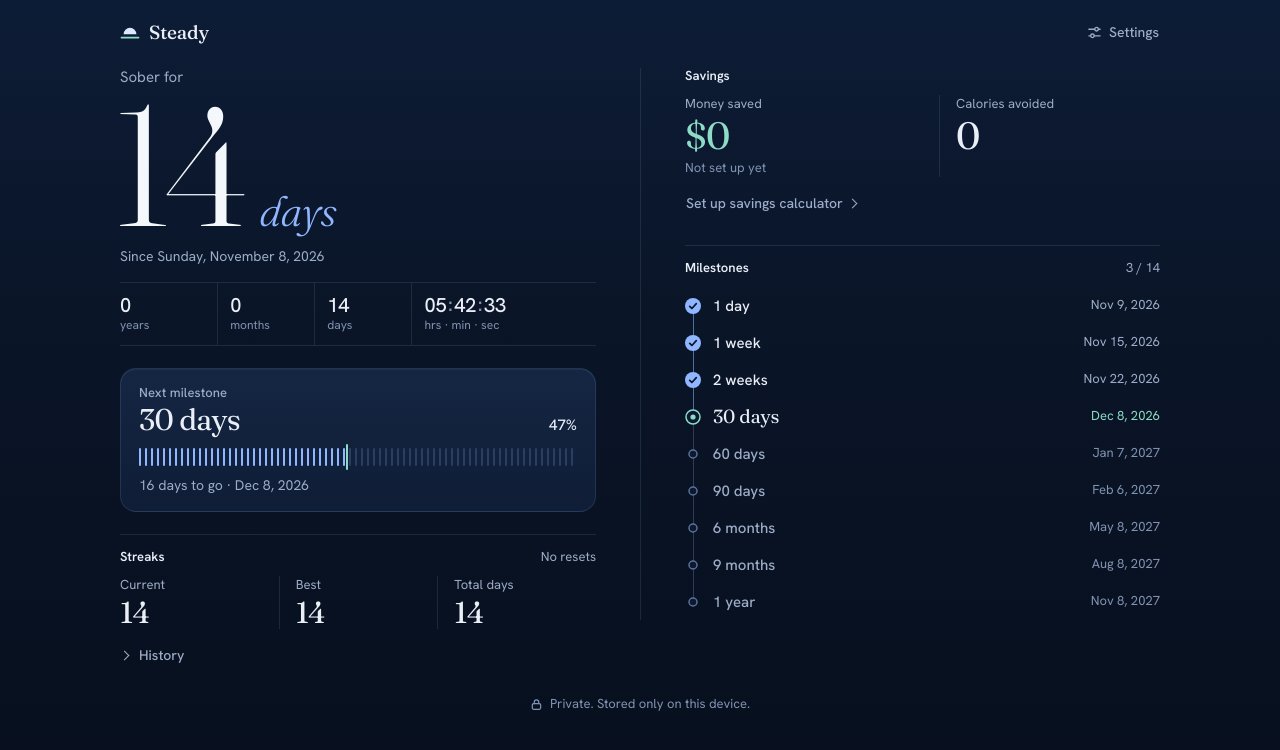
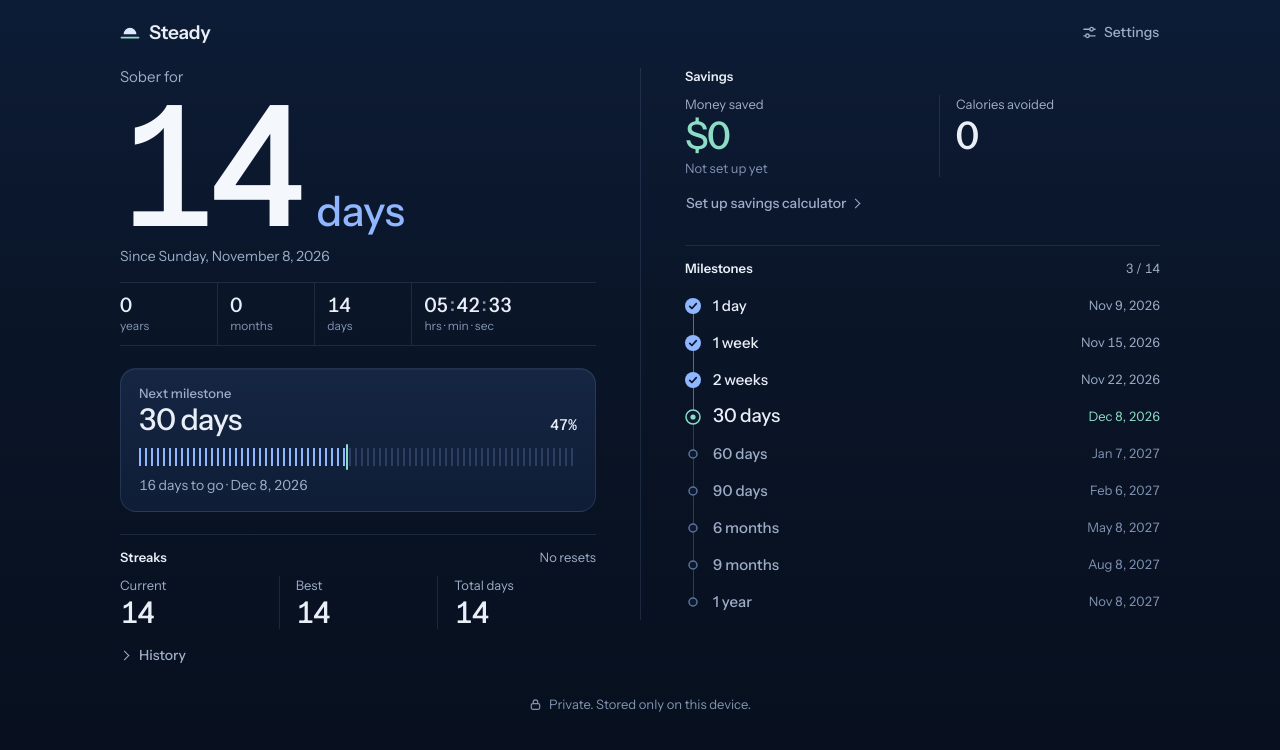
Before and after one commit to bradsnyder-web/Sober-App, a plain HTML site: page index.html in a window 1280 px wide. Drawn offline with Linux system fonts and the light colour scheme.

Commit message:
Switch to Instrument Sans; make the progress ruler plain CSS
Co-Authored-By: Claude Sonnet 5.5 <noreply@anthropic.com>
Claude-Session: https://claude.ai/code/session_01TFkCQNivVMDhBFFWmakMkn

```diff
--- a/index.html
+++ b/index.html
@@ -13,15 +13,11 @@
 <meta name="mobile-web-app-capable" content="yes">
 <meta name="apple-mobile-web-app-status-bar-style" content="black-translucent">
 <meta name="apple-mobile-web-app-title" content="Steady">
-<link rel="preload" href="fonts/fraunces-latin-opsz-normal.woff2" as="font" type="font/woff2" crossorigin>
+<link rel="preload" href="fonts/instrument-sans-latin-wght-normal.woff2" as="font" type="font/woff2" crossorigin>
 <style>
-/* Type: Fraunces (figures, names) + Hanken Grotesk (interface, ticking numerals). Self-hosted, latin, variable. */
-@font-face{font-family:'Fraunces';font-style:normal;font-weight:100 900;font-display:swap;
-  src:url(fonts/fraunces-latin-opsz-normal.woff2) format('woff2')}
-@font-face{font-family:'Fraunces';font-style:italic;font-weight:100 900;font-display:swap;
-  src:url(fonts/fraunces-latin-opsz-italic.woff2) format('woff2')}
-@font-face{font-family:'Hanken Grotesk';font-style:normal;font-weight:100 900;font-display:swap;
-  src:url(fonts/hanken-grotesk-latin-wght-normal.woff2) format('woff2')}
+/* Type: Instrument Sans throughout. Self-hosted, latin, variable. */
+@font-face{font-family:'Instrument Sans';font-style:normal;font-weight:400 700;font-display:swap;
+  src:url(fonts/instrument-sans-latin-wght-normal.woff2) format('woff2')}
 
 :root{
   --bg:#0a1528;
@@ -38,8 +34,8 @@
   --sea:#8ddcc5;         /* the "now" accent: current position, current streak */
   --rose:#f4a9ae;        /* destructive only */
   --ink:#0a1528;
-  --serif:'Fraunces','Iowan Old Style','Palatino Linotype',Georgia,serif;
-  --sans:'Hanken Grotesk',system-ui,-apple-system,'Segoe UI',sans-serif;
+  --serif:'Instrument Sans',system-ui,-apple-system,'Segoe UI',sans-serif;
+  --sans:'Instrument Sans',system-ui,-apple-system,'Segoe UI',sans-serif;
   --gap:20px;
   --pad:16px;
 }
@@ -63,7 +59,7 @@ footer{order:9}.hero{order:1}.next{order:2}.sav{order:3}.mil{order:4}.str{order:
 
 /* ---------- header ---------- */
 header{display:flex;justify-content:space-between;align-items:center;min-height:40px;margin-bottom:-6px}
-.brand{font:500 19px/1 var(--serif);letter-spacing:-.01em;display:flex;align-items:center;gap:9px}
+.brand{font:600 19px/1 var(--serif);letter-spacing:-.01em;display:flex;align-items:center;gap:9px}
 .brand svg{width:20px;height:20px;flex:none}
 
 /* ---------- buttons ---------- */
@@ -94,10 +90,10 @@ header{display:flex;justify-content:space-between;align-items:center;min-height:
 .kicker{font:400 15px/1.2 var(--sans);color:var(--muted)}
 .count{display:flex;flex-wrap:wrap;align-items:baseline;column-gap:.09em;margin-top:2px;
   font-size:clamp(96px,min(39cqi,21dvh),184px)}
-.days{font:300 1em/.84 var(--serif);font-optical-sizing:auto;letter-spacing:-.035em;color:#f4f7fc;
+.days{font:500 1em/.84 var(--serif);letter-spacing:-.045em;font-variant-numeric:tabular-nums;color:#f4f7fc;
   margin-left:-.035em;padding-top:.04em}
 .days[data-len="4"]{font-size:.8em}.days[data-len="5"]{font-size:.66em}.days[data-len="6"]{font-size:.56em}
-.days-label{font:italic 300 .25em/1 var(--serif);letter-spacing:-.01em;color:var(--blue)}
+.days-label{font:500 .25em/1 var(--serif);letter-spacing:-.01em;color:var(--blue)}
 .since{color:var(--muted);font-size:14px;margin-top:10px}
 .units{display:grid;grid-template-columns:1fr 1fr 1fr 1.9fr;margin-top:14px;border-top:1px solid var(--line);border-bottom:1px solid var(--line)}
 .unit{padding:9px 0 9px 12px;border-left:1px solid var(--line);min-width:0}
@@ -113,12 +109,11 @@ header{display:flex;justify-content:space-between;align-items:center;min-height:
   padding:14px 16px 14px;box-shadow:inset 0 1px 0 rgba(200,220,255,.05)}
 .next .label{color:var(--muted);font-weight:500}
 .next-row{display:flex;justify-content:space-between;align-items:baseline;gap:12px;margin-top:1px}
-.next h2{font:400 30px/1.15 var(--serif);font-optical-sizing:auto;letter-spacing:-.02em}
+.next h2{font:500 30px/1.15 var(--serif);letter-spacing:-.025em}
 .pct{font:500 15px/1 var(--sans);font-variant-numeric:tabular-nums;color:var(--text)}
 .ring{position:relative;height:18px;margin:11px 0 10px;--p:0}
-.ring svg{display:block;width:100%;height:18px;overflow:visible}
-.ring .track{fill:rgba(143,182,255,.2)}
-#arc{fill:none;stroke:var(--blue);stroke-width:18;transition:stroke-dashoffset .8s cubic-bezier(.2,.7,.2,1)}
+.ring .track{position:relative;height:18px;overflow:hidden;background:repeating-linear-gradient(90deg,rgba(143,182,255,.2) 0 2px,transparent 2px 6px)}
+#arc{height:100%;width:0;background:repeating-linear-gradient(90deg,var(--blue) 0 2px,transparent 2px 6px);transition:width .8s cubic-bezier(.2,.7,.2,1)}
 .now{position:absolute;top:-4px;bottom:-4px;left:calc(var(--p)*100%);width:2px;margin-left:-1px;border-radius:1px;background:var(--sea);
   transition:left .8s cubic-bezier(.2,.7,.2,1)}
 .next p{color:var(--muted);font-size:14px;line-height:1.35;font-variant-numeric:tabular-nums}
@@ -128,7 +123,7 @@ header{display:flex;justify-content:space-between;align-items:center;min-height:
 .stat{min-width:0}
 .stat+.stat{border-left:1px solid var(--line);padding-left:16px}
 .stat .k{display:block;font-size:13px;color:var(--muted)}
-.stat b{display:block;font:400 clamp(27px,8.6cqi,38px)/1.12 var(--serif);font-optical-sizing:auto;letter-spacing:-.025em;margin-top:1px;
+.stat b{display:block;font:500 clamp(27px,8.6cqi,38px)/1.12 var(--serif);letter-spacing:-.03em;font-variant-numeric:tabular-nums;margin-top:1px;
   white-space:nowrap}
 .stat small{display:block;color:var(--faint);font-size:13px;line-height:1.3;margin-top:3px;min-height:1.3em;font-variant-numeric:tabular-nums}
 .sav{container-type:inline-size}
@@ -149,7 +144,7 @@ header{display:flex;justify-content:space-between;align-items:center;min-height:
 .ms.done{color:var(--text)}
 .ms.done small{color:var(--muted)}
 .ms.upnext{color:var(--text)}
-.ms.upnext b{font:400 19px/1.2 var(--serif);letter-spacing:-.01em}
+.ms.upnext b{font:500 19px/1.2 var(--serif);letter-spacing:-.01em}
 .ms.upnext small{color:var(--sea)}
 
 /* ---------- streaks ---------- */
@@ -179,7 +174,7 @@ dialog{border:1px solid var(--line-strong);border-radius:20px;background:var(--s
   overscroll-behavior:contain;box-shadow:0 24px 60px -20px rgba(2,6,16,.8)}
 dialog::backdrop{background:rgba(4,9,20,.72)}
 dialog form{padding:22px 20px 0}
-dialog h3{font:400 24px/1.15 var(--serif);font-optical-sizing:auto;letter-spacing:-.02em;margin-bottom:6px}
+dialog h3{font:500 24px/1.15 var(--serif);letter-spacing:-.02em;margin-bottom:6px}
 dialog h3.sub{font-size:20px;margin-bottom:10px}
 label{display:block;font:500 13px/1.3 var(--sans);color:var(--muted);margin:14px 0 6px}
 input,select{width:100%;min-width:0;font:400 16px/1.2 var(--sans);color:var(--text);background:rgba(4,10,24,.45);border:1px solid var(--line-strong);
@@ -338,18 +333,7 @@ hr{border:0;border-top:1px solid var(--line);margin:22px -20px 20px;scroll-margi
       <div class="pct" id="pct">0%</div>
     </div>
     <div class="ring">
-      <svg width="100%" height="18" aria-hidden="true">
-        <defs>
-          <pattern id="tk" width="6" height="18" patternUnits="userSpaceOnUse"><rect width="2" height="18" rx="1" fill="#fff"/></pattern>
-          <mask id="tkm" maskUnits="userSpaceOnUse" x="0" y="0" width="100%" height="18"><rect width="100%" height="18" fill="url(#tk)"/></mask>
-        </defs>
-        <g mask="url(#tkm)">
-          <rect class="track" width="100%" height="18"/>
-          <svg width="100%" height="18" viewBox="0 0 251.3 18" preserveAspectRatio="none">
-            <path id="arc" d="M0 9H251.3" stroke-dasharray="251.3" stroke-dashoffset="251.3"/>
-          </svg>
-        </g>
-      </svg>
+      <div class="track" aria-hidden="true"><div id="arc"></div></div>
       <i class="now"></i>
     </div>
     <p id="nextSub"></p>
@@ -627,13 +611,13 @@ function tick(){
   const next=idx===-1?null:list[idx];
   if(next){
     const p=Math.min(1,Math.max(0,(now-start)/(next.at-start)));
-    $('arc').style.strokeDashoffset=251.3*(1-p);$('arc').closest('.ring').style.setProperty('--p',p);
+    $('arc').style.width=(p*100)+'%';$('arc').closest('.ring').style.setProperty('--p',p);
     $('pct').textContent=Math.floor(p*100)+'%';
     $('nextName').textContent=next.n;
     const left=Math.ceil((next.at-now)/DAY);
     $('nextSub').textContent=`${left} ${left===1?'day':'days'} to go · ${fmtDate(next.at)}`;
   }else{
-    $('arc').style.strokeDashoffset=0;$('arc').closest('.ring').style.setProperty('--p',1);$('pct').textContent='∞';
+    $('arc').style.width='100%';$('arc').closest('.ring').style.setProperty('--p',1);$('pct').textContent='∞';
     $('nextName').textContent='Beyond milestones';$('nextSub').textContent='Every day counts.';
   }
   if(td!==lastDays){lastDays=td;buildMilestones(now)}
--- a/sw.js
+++ b/sw.js
@@ -1,6 +1,6 @@
 // Network-first: always try for the latest version, fall back to cache when offline.
-const CACHE='steady-v9';
-const ASSETS=['./','index.html','manifest.webmanifest','icons/icon.svg','icons/icon-192.png','icons/icon-512.png','icons/apple-touch-icon.png','fonts/fraunces-latin-opsz-normal.woff2','fonts/fraunces-latin-opsz-italic.woff2','fonts/hanken-grotesk-latin-wght-normal.woff2'];
+const CACHE='steady-v12';
+const ASSETS=['./','index.html','manifest.webmanifest','icons/icon.svg','icons/icon-192.png','icons/icon-512.png','icons/apple-touch-icon.png','fonts/instrument-sans-latin-wght-normal.woff2'];
 self.addEventListener('install',e=>{e.waitUntil(caches.open(CACHE).then(c=>c.addAll(ASSETS)).then(()=>self.skipWaiting()))});
 self.addEventListener('activate',e=>{e.waitUntil(caches.keys().then(k=>Promise.all(k.filter(x=>x!==CACHE).map(x=>caches.delete(x)))).then(()=>self.clients.claim()))});
 self.addEventListener('fetch',e=>{
```
Also changed, not shown: fonts/fraunces-latin-opsz-italic.woff2 (deleted), fonts/fraunces-latin-opsz-normal.woff2 (deleted), fonts/hanken-grotesk-latin-wght-normal.woff2 (deleted), fonts/instrument-sans-latin-wght-normal.woff2 (added).
